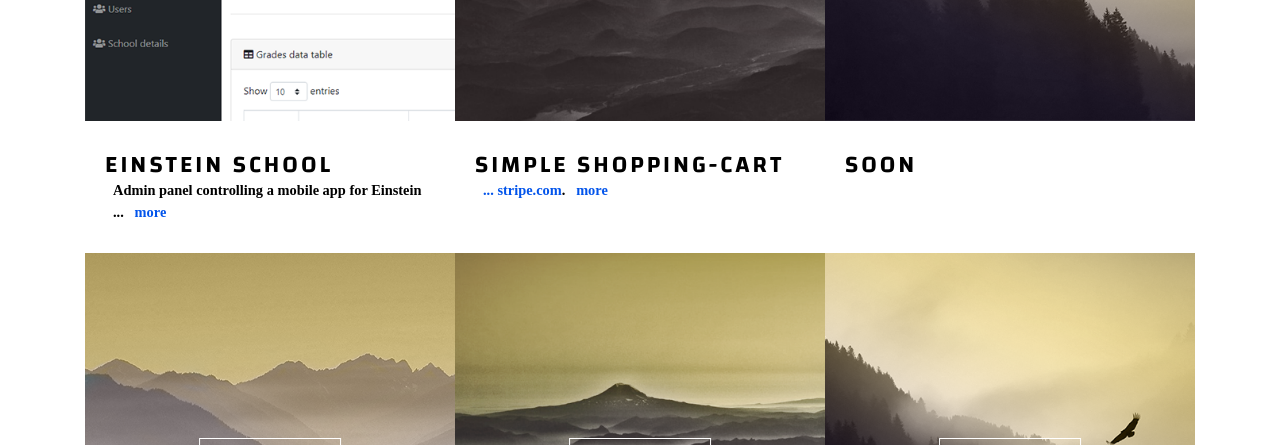
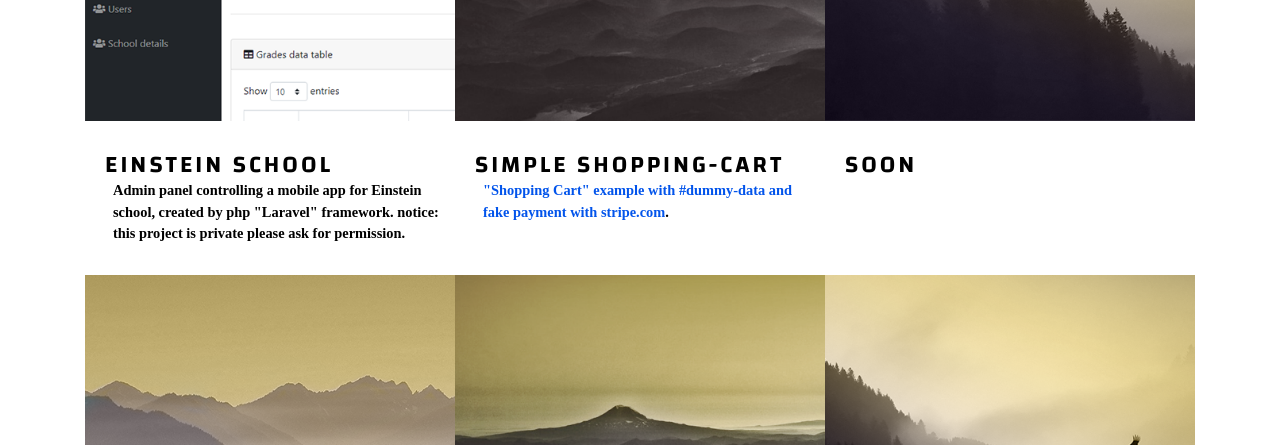
Before and after one commit to iabdorahman/portfolio, a plain HTML site: page index.html in a window 1280 px wide. Shown: the part 2094-2539 px from the top of the page. Drawn offline with Linux system fonts and the light colour scheme; a web font is replaced by a local one.

Commit message:
delete 'more' class

```diff
--- a/index.html
+++ b/index.html
@@ -185,7 +185,7 @@
           <a href="https://github.com/iabdorahman/einstein" target="_blank"
             ><div class="details">
               <h5>Einstein school</h5>
-              <p class="comment more">Admin panel controlling a mobile app for Einstein school, created by php "Laravel" framework.
+              <p class="comment">Admin panel controlling a mobile app for Einstein school, created by php "Laravel" framework.
                 notice: this project is private please ask for permission.
               </p>
             </div></a
@@ -204,7 +204,7 @@
           <a href="https://github.com/iabdorahman/cart" target="_blank"
             ><div class="details">
               <h5>Simple shopping-cart</h5>
-              <p class="comment more">
+              <p class="comment">
                 "Shopping Cart" example with #dummy-data and fake payment with <a href="https://stripe.com">stripe.com</a>.
               </p>
             </div></a
```
